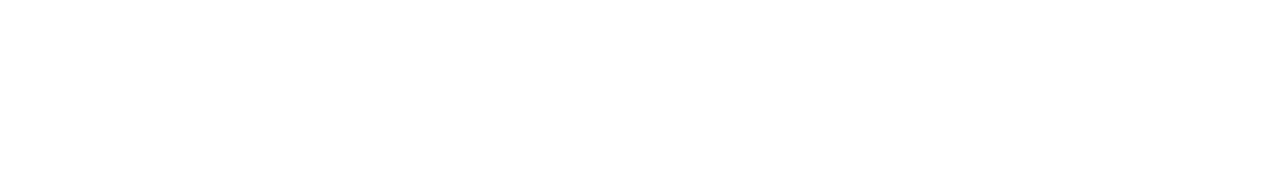
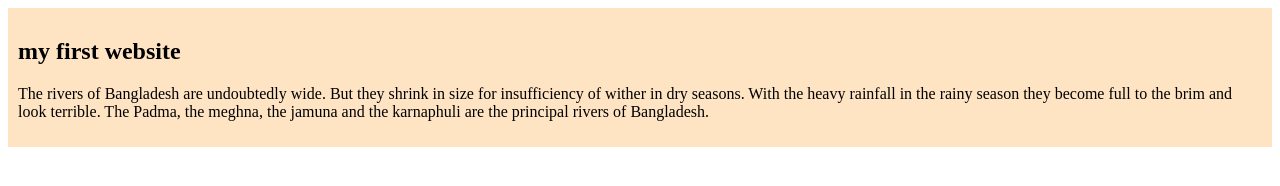
Before and after one commit to benjamin420-cmd/my-simple-website, a plain HTML site: page index.html in a window 1280 px wide. Drawn offline with Linux system fonts and the light colour scheme.

Commit message:
added the first blog

```diff
--- a/index.html
+++ b/index.html
@@ -4,8 +4,12 @@
     <meta charset="UTF-8">
     <meta name="viewport" content="width=device-width, initial-scale=1.0">
     <title>My simple website</title>
+    <link rel="stylesheet" href="style/blog.css">
 </head>
 <body>
-
+    <div>
+        <h2>my first website</h2>
+        <p>The rivers of Bangladesh are undoubtedly wide. But they shrink in size for insufficiency of wither in dry seasons. With the heavy rainfall in the rainy season they become full to the brim and look terrible. The Padma, the meghna, the jamuna and the karnaphuli are the principal rivers of Bangladesh.</p>
+    </div>
 </body>
 </html>
--- /dev/null
+++ b/style/blog.css
@@ -0,0 +1,4 @@
+div{
+    background-color:bisque;
+    padding: 10px;
+}
```
